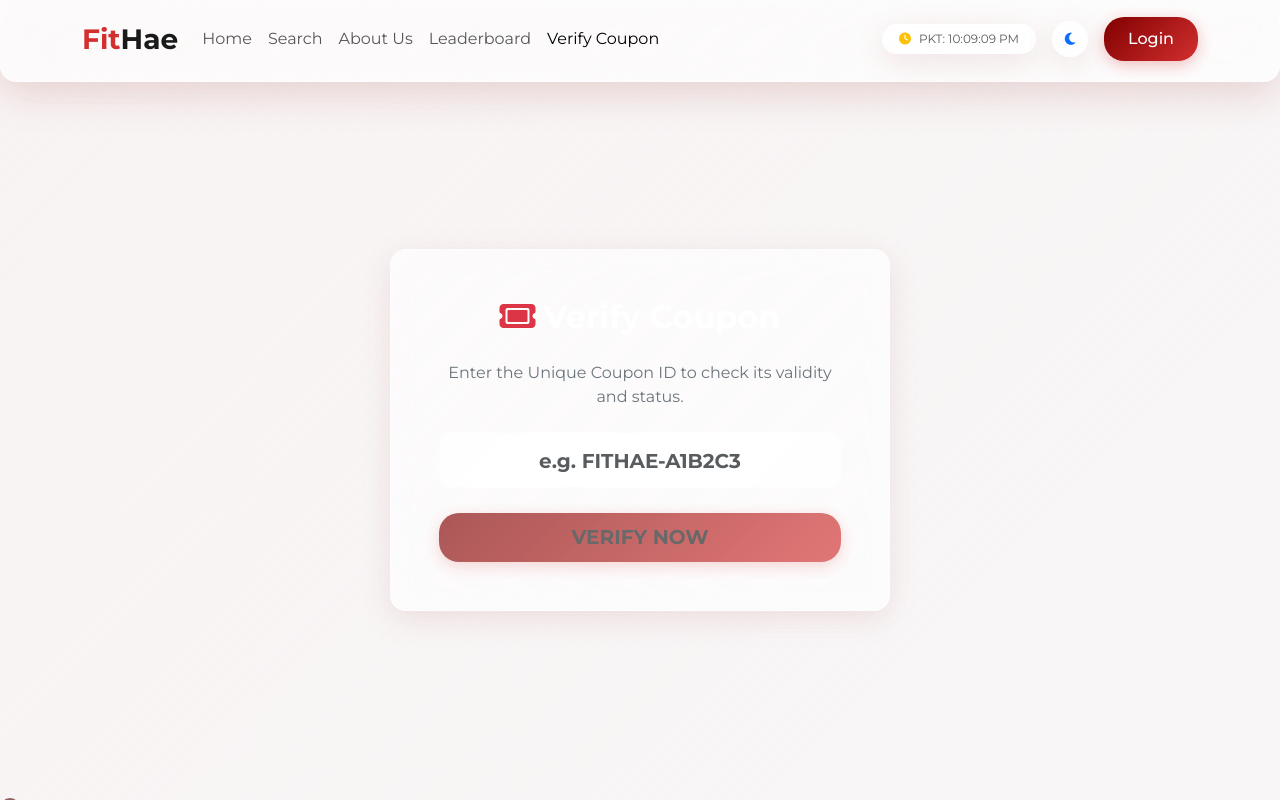
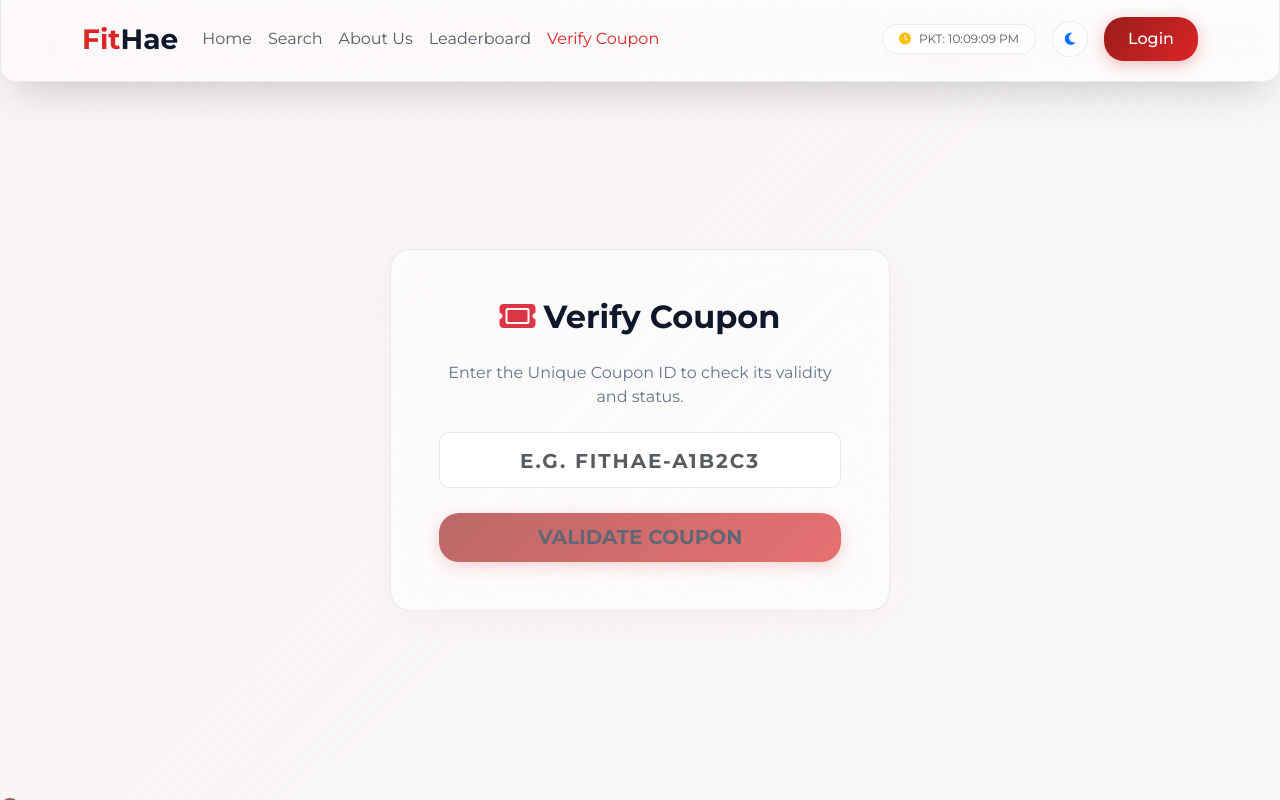
Before and after one commit to SinanMShoaib/YELP-for-Pakistan, an Angular app in the folder frontend/: page /verify-coupon in a window 1280 px wide. Built offline with nearby package versions, Linux system fonts and the light colour scheme; a web font is replaced by a local one.

Commit message:
Enterprise-grade UI overhaul: Refined theme palette, fixed contrast issues in both modes, and polished components for maximum premium feel

```diff
--- a/frontend/src/app/components/verify-coupon/verify-coupon.ts
+++ b/frontend/src/app/components/verify-coupon/verify-coupon.ts
@@ -9,36 +9,45 @@ import { FormsModule } from '@angular/forms';
   imports: [CommonModule, FormsModule],
   template: `
     <div class="container py-5 page-container d-flex align-items-center justify-content-center" style="min-height: 80vh;">
-      <div class="glass-panel p-5 text-center" style="max-width: 500px; width: 100%;">
-        <h2 class="fw-bold text-white mb-4"><i class="fa-solid fa-ticket text-danger me-2"></i>Verify Coupon</h2>
-        <p class="text-secondary mb-4">Enter the Unique Coupon ID to check its validity and status.</p>
+      <div class="glass-panel p-5 text-center animate-fade-in" style="max-width: 500px; width: 100%;">
+        <h2 class="fw-bold mb-4" style="color: var(--text-color);"><i class="fa-solid fa-ticket text-danger me-2"></i>Verify Coupon</h2>
+        <p style="color: var(--text-muted);" class="mb-4">Enter the Unique Coupon ID to check its validity and status.</p>
 
         <div class="mb-4">
           <input type="text" class="form-control form-control-lg text-center fw-bold"
                  placeholder="e.g. FITHAE-A1B2C3"
                  [(ngModel)]="couponId"
-                 (keyup.enter)="verify()">
+                 (keyup.enter)="verify()"
+                 style="letter-spacing: 2px; text-transform: uppercase;">
         </div>
 
         <button class="btn btn-primary-custom btn-lg w-100 fw-bold"
                 (click)="verify()"
                 [disabled]="isLoading || !couponId">
-          {{ isLoading ? 'Verifying...' : 'VERIFY NOW' }}
+          {{ isLoading ? 'VERIFYING SECURITY KEY...' : 'VALIDATE COUPON' }}
         </button>
 
         <div *ngIf="result" class="mt-4 animate-fade-in">
-          <div class="alert" [ngClass]="result.valid ? 'alert-success' : 'alert-danger'">
-            <h4 class="fw-bold mb-1">{{ result.valid ? 'Valid Coupon!' : 'Invalid Coupon' }}</h4>
-            <p class="mb-0">{{ result.message }}</p>
+          <div class="alert glass-panel border-0 shadow-sm" [ngClass]="result.valid ? 'text-success' : 'text-danger'">
+            <h4 class="fw-bold mb-1"><i class="fa-solid me-2" [ngClass]="result.valid ? 'fa-circle-check' : 'fa-circle-xmark'"></i>{{ result.valid ? 'Active Coupon!' : 'Invalid Request' }}</h4>
+            <p class="mb-0 small">{{ result.message }}</p>
           </div>
 
-          <div *ngIf="result.coupon" class="text-start mt-3 p-3 rounded bg-dark border border-secondary">
-            <p class="mb-1 small text-secondary">Redeemed By:</p>
-            <p class="fw-bold text-white">{{ result.coupon.userId?.name }} (@{{ result.coupon.userId?.username }})</p>
-            <p class="mb-1 small text-secondary">Value:</p>
-            <p class="fw-bold text-danger">{{ result.coupon.discountValue }}</p>
-            <p class="mb-1 small text-secondary">Expires:</p>
-            <p class="text-white">{{ result.coupon.expiryDate | date:'mediumDate' }}</p>
+          <div *ngIf="result.coupon" class="text-start mt-3 p-4 glass-panel border-0 shadow-sm">
+            <div class="mb-3">
+              <label class="x-small text-uppercase fw-bold opacity-50" style="color: var(--text-color); font-size: 0.7rem;">Redeemed By</label>
+              <p class="fw-bold m-0" style="color: var(--text-color);">{{ result.coupon.userId?.name }} <span class="fw-normal opacity-75">(@{{ result.coupon.userId?.username }})</span></p>
+            </div>
+            <div class="row">
+              <div class="col-6">
+                <label class="x-small text-uppercase fw-bold opacity-50" style="color: var(--text-color); font-size: 0.7rem;">Discount</label>
+                <p class="fw-bold m-0 text-danger fs-4">15% OFF</p>
+              </div>
+              <div class="col-6">
+                <label class="x-small text-uppercase fw-bold opacity-50" style="color: var(--text-color); font-size: 0.7rem;">Expires</label>
+                <p class="m-0" style="color: var(--text-color);">{{ result.coupon.expiryDate | date:'mediumDate' }}</p>
+              </div>
+            </div>
           </div>
         </div>
       </div>
--- a/frontend/src/styles.css
+++ b/frontend/src/styles.css
@@ -1,34 +1,34 @@
 @import url("https://fonts.googleapis.com/css2?family=Montserrat:ital,wght@0,100..900;1,100..900&family=Playfair+Display:ital,wght@0,400..900;1,400..900&display=swap");
 
 :root {
-  --primary-color: #d32323; /* Yelp red */
-  --bg-color: #f8f9fa;
+  --primary-color: #d32323;
+  --bg-color: #f8fafc;
   --bg-card: #ffffff;
-  --text-color: #1a1a1a;
-  --text-muted: #6c757d;
-  --accent-color: #0073bb;
-  --accent-maroon: #800000;
-  --accent-red: #d32f2f;
-  --glass-bg: rgba(255, 255, 255, 0.75);
-  --glass-border: rgba(255, 255, 255, 0.5);
-  --glass-shadow: 0 8px 32px 0 rgba(128, 0, 0, 0.1);
-  --input-bg: rgba(255, 255, 255, 0.9);
+  --text-color: #0f172a;
+  --text-muted: #64748b;
+  --accent-color: #0ea5e9;
+  --accent-maroon: #991b1b;
+  --accent-red: #dc2626;
+  --glass-bg: rgba(255, 255, 255, 0.7);
+  --glass-border: rgba(15, 23, 42, 0.08);
+  --glass-shadow: 0 10px 40px -10px rgba(153, 27, 27, 0.05);
+  --input-bg: #ffffff;
   --transition: all 0.4s cubic-bezier(0.4, 0, 0.2, 1);
-  --gold: #f59e0b;
+  --gold: #fbbf24;
 }
 
 [data-theme="dark"] {
-  --bg-color: #0f172a;
-  --bg-card: #1e293b;
+  --bg-color: #020617;
+  --bg-card: #0f172a;
   --text-color: #f8fafc;
   --text-muted: #94a3b8;
   --accent-color: #38bdf8;
-  --accent-maroon: #d32323;
-  --accent-red: #ef5350;
-  --glass-bg: rgba(30, 41, 59, 0.7);
-  --glass-border: rgba(255, 255, 255, 0.1);
-  --glass-shadow: 0 8px 32px 0 rgba(0, 0, 0, 0.3);
-  --input-bg: rgba(15, 23, 42, 0.6);
+  --accent-maroon: #ef4444;
+  --accent-red: #f87171;
+  --glass-bg: rgba(15, 23, 42, 0.6);
+  --glass-border: rgba(248, 250, 252, 0.1);
+  --glass-shadow: 0 10px 40px -10px rgba(0, 0, 0, 0.5);
+  --input-bg: rgba(30, 41, 59, 0.5);
 }
 
 body {
@@ -53,17 +53,22 @@ body {
 /* Liquid Glass Utilities */
 .glass-panel {
   background: var(--glass-bg);
-  backdrop-filter: blur(12px);
-  -webkit-backdrop-filter: blur(12px);
+  backdrop-filter: blur(16px) saturate(180%);
+  -webkit-backdrop-filter: blur(16px) saturate(180%);
   border: 1px solid var(--glass-border);
   box-shadow: var(--glass-shadow);
-  border-radius: 16px;
+  border-radius: 20px;
   transition: var(--transition);
 }
 
 .glass-panel:hover {
   transform: translateY(-4px);
-  box-shadow: 0 12px 40px 0 rgba(128, 0, 0, 0.15);
+  box-shadow: 0 20px 40px -15px rgba(0, 0, 0, 0.2);
+}
+
+[data-theme="dark"] .glass-panel:hover {
+  box-shadow: 0 0 30px rgba(220, 38, 38, 0.15);
+  border-color: rgba(220, 38, 38, 0.3);
 }
 
 /* Forms & Buttons */
@@ -95,9 +100,37 @@ body {
 }
 
 .btn-primary-custom:hover {
-  transform: translateY(-2px) scale(1.02);
-  box-shadow: 0 6px 20px rgba(211, 47, 47, 0.4);
+  transform: translateY(-2px);
+  box-shadow: 0 10px 25px rgba(220, 38, 38, 0.4);
   color: white;
+}
+
+/* Navbar & Nav Links */
+.nav-link {
+  color: var(--text-color) !important;
+  opacity: 0.7;
+  transition: var(--transition);
+}
+
+.nav-link:hover, .nav-link.active {
+  opacity: 1;
+  color: var(--accent-red) !important;
+}
+
+.dropdown-menu {
+  border: none !important;
+  box-shadow: 0 10px 40px rgba(0, 0, 0, 0.2) !important;
+}
+
+.dropdown-item {
+  color: var(--text-color) !important;
+  transition: var(--transition);
+  padding: 0.6rem 1rem !important;
+}
+
+.dropdown-item:hover {
+  background: rgba(220, 38, 38, 0.1) !important;
+  color: var(--accent-red) !important;
 }
 
 /* Scrollbar */
```
